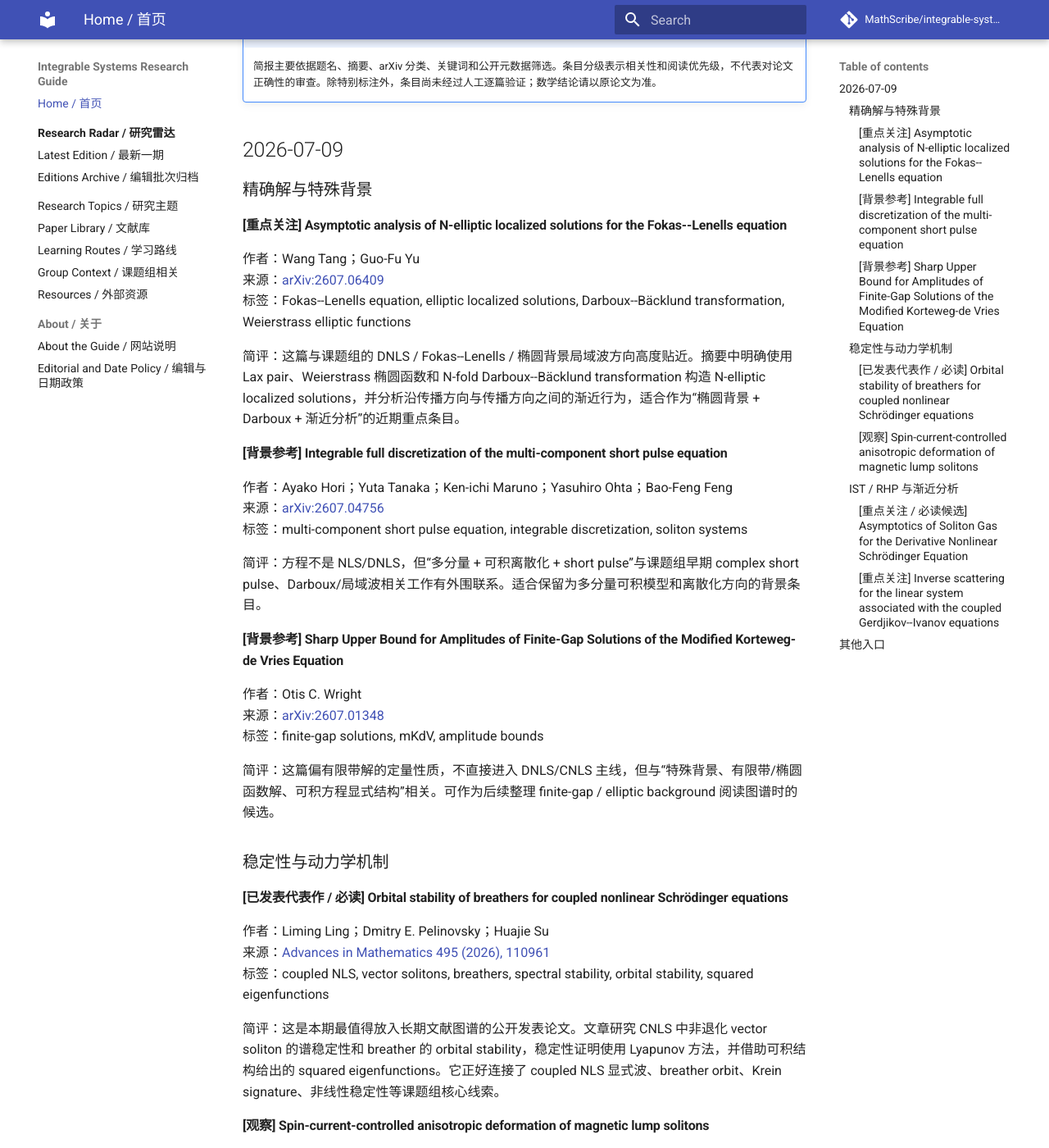
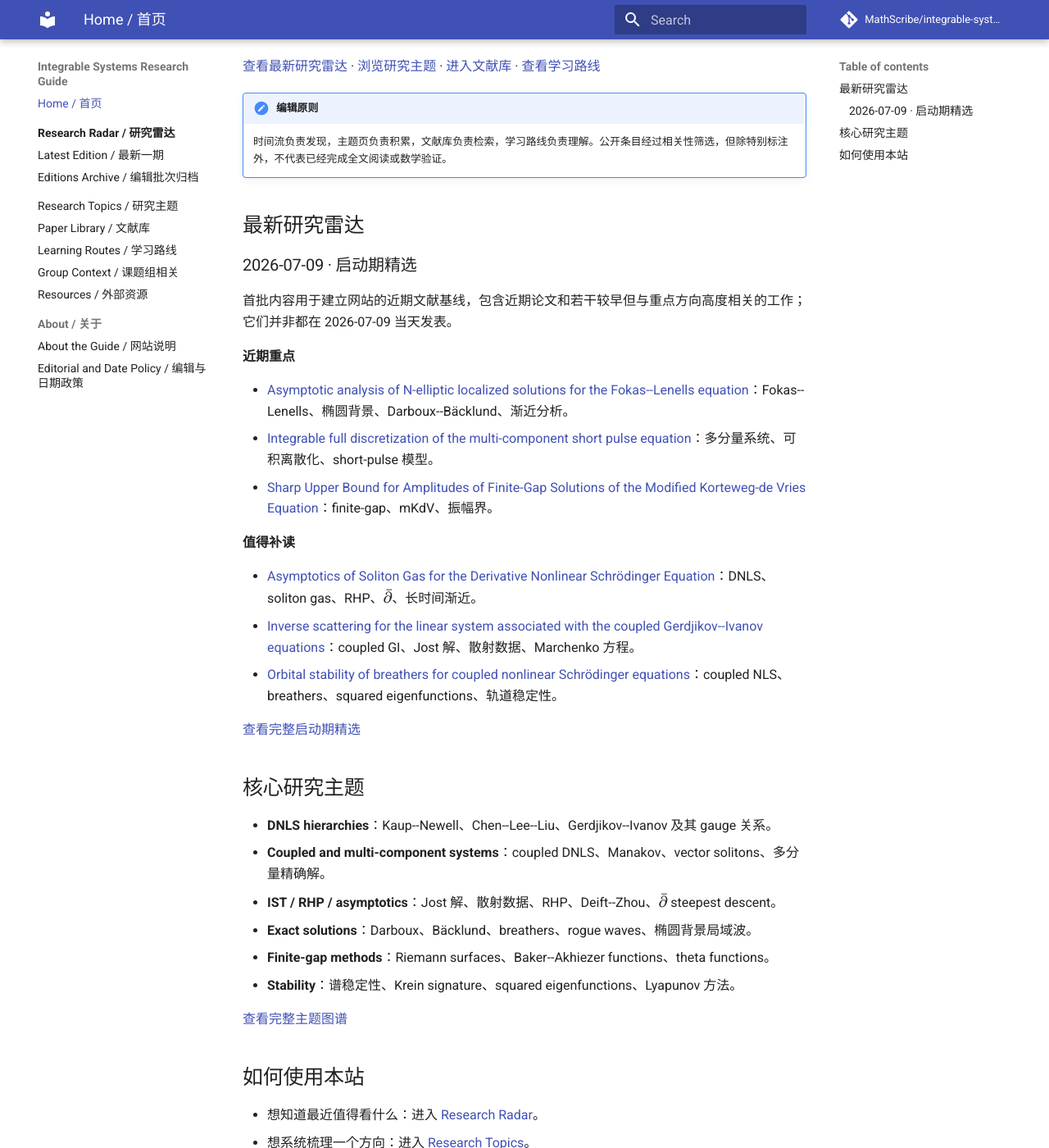
Before and after one commit to MathScribe/integrable-systems-guide, an MkDocs documentation site: the page built from docs/index.md, in a window 1280 px wide and 1400 px high, scrolled down 272 px. Shown: the whole window at 82% size. Built offline with MkDocs 1.6.1 and Material for MkDocs 9.7.7, drawn with Linux system fonts in a browser that asks for light colours; comment, search, counter and statistics services are not loaded; some of the changed text lies outside the part shown.

Commit message:
Turn homepage into a research guide portal

```diff
--- a/docs/index.md
+++ b/docs/index.md
@@ -1,81 +1,49 @@
-# 可积系统研究简报
+# Integrable Systems Research Guide
 
-本页显示最近三天的 AI 辅助研究简报，最新日期在最上方。简报面向 Ling Liming 课题组相关方向，重点关注可积系统中的精确解与特殊背景、稳定性与动力学机制、IST/RHP 与渐近分析。
+面向可积系统与非线性波研究的持续编辑型导航，重点服务于 Ling Liming 课题组相邻方向：DNLS、耦合与多分量系统、Gerdjikov--Ivanov、Fokas--Lenells、coupled NLS、IST/RHP、长时间渐近、soliton gas、Darboux 变换、rogue waves、breathers、有限带解与稳定性。
 
-[本周归档](radar/2026-W28.md) · [全部归档](radar/index.md)
+本站不是“当天论文新闻站”。研究雷达记录的是**本站整理和推荐的批次**；每篇论文的公开日期、本站首次发现日期和推荐日期应分别理解。
 
-!!! note "AI 生成说明"
-    简报主要依据题名、摘要、arXiv 分类、关键词和公开元数据筛选。条目分级表示相关性和阅读优先级，不代表对论文正确性的审查。除特别标注外，条目尚未经过人工逐篇验证；数学结论请以原论文为准。
+[查看最新研究雷达](radar/latest.md) · [浏览研究主题](topics.md) · [进入文献库](papers.md) · [查看学习路线](learning.md)
 
-## 2026-07-09
+!!! note "编辑原则"
+    时间流负责发现，主题页负责积累，文献库负责检索，学习路线负责理解。公开条目经过相关性筛选，但除特别标注外，不代表已经完成全文阅读或数学验证。
 
-### 精确解与特殊背景
+## 最新研究雷达
 
-#### [重点关注] Asymptotic analysis of N-elliptic localized solutions for the Fokas--Lenells equation
+### 2026-07-09 · 启动期精选
 
-作者：Wang Tang；Guo-Fu Yu
-来源：[arXiv:2607.06409](https://arxiv.org/abs/2607.06409)
-标签：Fokas--Lenells equation, elliptic localized solutions, Darboux--Bäcklund transformation, Weierstrass elliptic functions
+首批内容用于建立网站的近期文献基线，包含近期论文和若干较早但与重点方向高度相关的工作；它们并非都在 2026-07-09 当天发表。
 
-简评：这篇与课题组的 DNLS / Fokas--Lenells / 椭圆背景局域波方向高度贴近。摘要中明确使用 Lax pair、Weierstrass 椭圆函数和 N-fold Darboux--Bäcklund transformation 构造 N-elliptic localized solutions，并分析沿传播方向与传播方向之间的渐近行为，适合作为“椭圆背景 + Darboux + 渐近分析”的近期重点条目。
+**近期重点**
 
-#### [背景参考] Integrable full discretization of the multi-component short pulse equation
+- [Asymptotic analysis of N-elliptic localized solutions for the Fokas--Lenells equation](radar/latest.md#asymptotic-analysis-of-n-elliptic-localized-solutions-for-the-fokas-lenells-equation)：Fokas--Lenells、椭圆背景、Darboux--Bäcklund、渐近分析。
+- [Integrable full discretization of the multi-component short pulse equation](radar/latest.md#integrable-full-discretization-of-the-multi-component-short-pulse-equation)：多分量系统、可积离散化、short-pulse 模型。
+- [Sharp Upper Bound for Amplitudes of Finite-Gap Solutions of the Modified Korteweg-de Vries Equation](radar/latest.md#sharp-upper-bound-for-amplitudes-of-finite-gap-solutions-of-the-modified-korteweg-de-vries-equation)：finite-gap、mKdV、振幅界。
 
-作者：Ayako Hori；Yuta Tanaka；Ken-ichi Maruno；Yasuhiro Ohta；Bao-Feng Feng
-来源：[arXiv:2607.04756](https://arxiv.org/abs/2607.04756)
-标签：multi-component short pulse equation, integrable discretization, soliton systems
+**值得补读**
 
-简评：方程不是 NLS/DNLS，但“多分量 + 可积离散化 + short pulse”与课题组早期 complex short pulse、Darboux/局域波相关工作有外围联系。适合保留为多分量可积模型和离散化方向的背景条目。
+- [Asymptotics of Soliton Gas for the Derivative Nonlinear Schrödinger Equation](radar/latest.md#asymptotics-of-soliton-gas-for-the-derivative-nonlinear-schrodinger-equation)：DNLS、soliton gas、RHP、$\bar\partial$、长时间渐近。
+- [Inverse scattering for the linear system associated with the coupled Gerdjikov--Ivanov equations](radar/latest.md#inverse-scattering-for-the-linear-system-associated-with-the-coupled-gerdjikov-ivanov-equations)：coupled GI、Jost 解、散射数据、Marchenko 方程。
+- [Orbital stability of breathers for coupled nonlinear Schrödinger equations](radar/latest.md#orbital-stability-of-breathers-for-coupled-nonlinear-schrodinger-equations)：coupled NLS、breathers、squared eigenfunctions、轨道稳定性。
 
-#### [背景参考] Sharp Upper Bound for Amplitudes of Finite-Gap Solutions of the Modified Korteweg-de Vries Equation
+[查看完整启动期精选](radar/latest.md)
 
-作者：Otis C. Wright
-来源：[arXiv:2607.01348](https://arxiv.org/abs/2607.01348)
-标签：finite-gap solutions, mKdV, amplitude bounds
+## 核心研究主题
 
-简评：这篇偏有限带解的定量性质，不直接进入 DNLS/CNLS 主线，但与“特殊背景、有限带/椭圆函数解、可积方程显式结构”相关。可作为后续整理 finite-gap / elliptic background 阅读图谱时的候选。
+- **DNLS hierarchies**：Kaup--Newell、Chen--Lee--Liu、Gerdjikov--Ivanov 及其 gauge 关系。
+- **Coupled and multi-component systems**：coupled DNLS、Manakov、vector solitons、多分量精确解。
+- **IST / RHP / asymptotics**：Jost 解、散射数据、RHP、Deift--Zhou、$\bar\partial$ steepest descent。
+- **Exact solutions**：Darboux、Bäcklund、breathers、rogue waves、椭圆背景局域波。
+- **Finite-gap methods**：Riemann surfaces、Baker--Akhiezer functions、theta functions。
+- **Stability**：谱稳定性、Krein signature、squared eigenfunctions、Lyapunov 方法。
 
-### 稳定性与动力学机制
+[查看完整主题图谱](topics.md)
 
-#### [已发表代表作 / 必读] Orbital stability of breathers for coupled nonlinear Schrödinger equations
+## 如何使用本站
 
-作者：Liming Ling；Dmitry E. Pelinovsky；Huajie Su
-来源：[Advances in Mathematics 495 (2026), 110961](https://dmpeli.math.mcmaster.ca/PaperBank/BreathersCoupledNLS.pdf)
-标签：coupled NLS, vector solitons, breathers, spectral stability, orbital stability, squared eigenfunctions
-
-简评：这是本期最值得放入长期文献图谱的公开发表论文。文章研究 CNLS 中非退化 vector soliton 的谱稳定性和 breather 的 orbital stability，稳定性证明使用 Lyapunov 方法，并借助可积结构给出的 squared eigenfunctions。它正好连接了 coupled NLS 显式波、breather orbit、Krein signature、非线性稳定性等课题组核心线索。
-
-#### [观察] Spin-current-controlled anisotropic deformation of magnetic lump solitons
-
-作者：Xiao-Qi Cui；Xin-Wei Jin；Shiyi Wang；Xiao-Yong Wen；Zhan-Ying Yang
-来源：[arXiv:2607.07345](https://arxiv.org/abs/2607.07345)
-标签：lump solitons, anisotropic deformation, magnetic solitons
-
-简评：这篇属于物理驱动的 lump soliton 动力学，和 Ling 组的 NLS/DNLS/RHP 主线不直接重合，但“lump soliton + deformation”可作为非线性局域结构动力学的外围观察条目。
-
-### IST / RHP 与渐近分析
-
-#### [重点关注 / 必读候选] Asymptotics of Soliton Gas for the Derivative Nonlinear Schrödinger Equation
-
-作者：Deng Shan Wang；Xinyu Wang
-来源：[arXiv:2606.24435](https://arxiv.org/abs/2606.24435)
-标签：DNLS, soliton gas, meromorphic RHP, continuum limit, ∂̄-problem, long-time asymptotics, theta functions
-
-简评：这篇是 IST / RHP 与渐近分析栏目的强相关条目。它从 DNLS 的 reflectionless potential 和纯 N-soliton 解出发，经 meromorphic RHP 取 N→∞ 连续极限，得到描述 DNLS soliton gas 的 ∂̄-problem，并进一步分析大 x 与长时间渐近。由于它同时涉及 DNLS、soliton gas、RHP、∂̄ 与 theta-function 渐近，是本期最贴近课题组分析方向的新增论文之一。
-
-#### [重点关注] Inverse scattering for the linear system associated with the coupled Gerdjikov--Ivanov equations
-
-作者：Ramazan Ercan
-来源：[arXiv:2605.28856](https://arxiv.org/abs/2605.28856)
-标签：coupled Gerdjikov--Ivanov equations, DNLS system III, inverse scattering, Jost solutions, scattering coefficients, Marchenko integral equations
-
-简评：这篇直接面向 coupled Gerdjikov--Ivanov equations 相关线性系统的 direct/inverse scattering。摘要中明确涉及两个 Schwartz-class potentials、Jost solutions、scattering coefficients、bound states 与 Marchenko 型积分方程；它与多分量 / 耦合 DNLS 谱问题和反散射构造高度相关，应优先进入 DNLS hierarchy 与 coupled derivative NLS 的文献候选表。
-
-## 其他入口
-
-- [本周归档](radar/2026-W28.md): 保存本周每日简报的完整记录。
-- [全部归档](radar/index.md): 按周回看历史简报。
-- [Resources / 资源](resources.md): selected courses, lecture notes, homepages, and search links.
-- [Group work / 课题组相关](group-work.md): local research context, public notes, and group-facing links.
-- [Core topics / 核心主题](topics.md): current scope of the guide.
-- [About / 关于](about.md): curation policy, design references, and license notes.
+- 想知道最近值得看什么：进入 [Research Radar](radar/index.md)。
+- 想系统梳理一个方向：进入 [Research Topics](topics.md)。
+- 想按方程、方法或现象查论文：进入 [Paper Library](papers.md)。
+- 想安排学习顺序：进入 [Learning Routes](learning.md)。
+- 想了解筛选、日期和 AI 使用规则：阅读 [Editorial and Date Policy](editorial-policy.md)。
```
